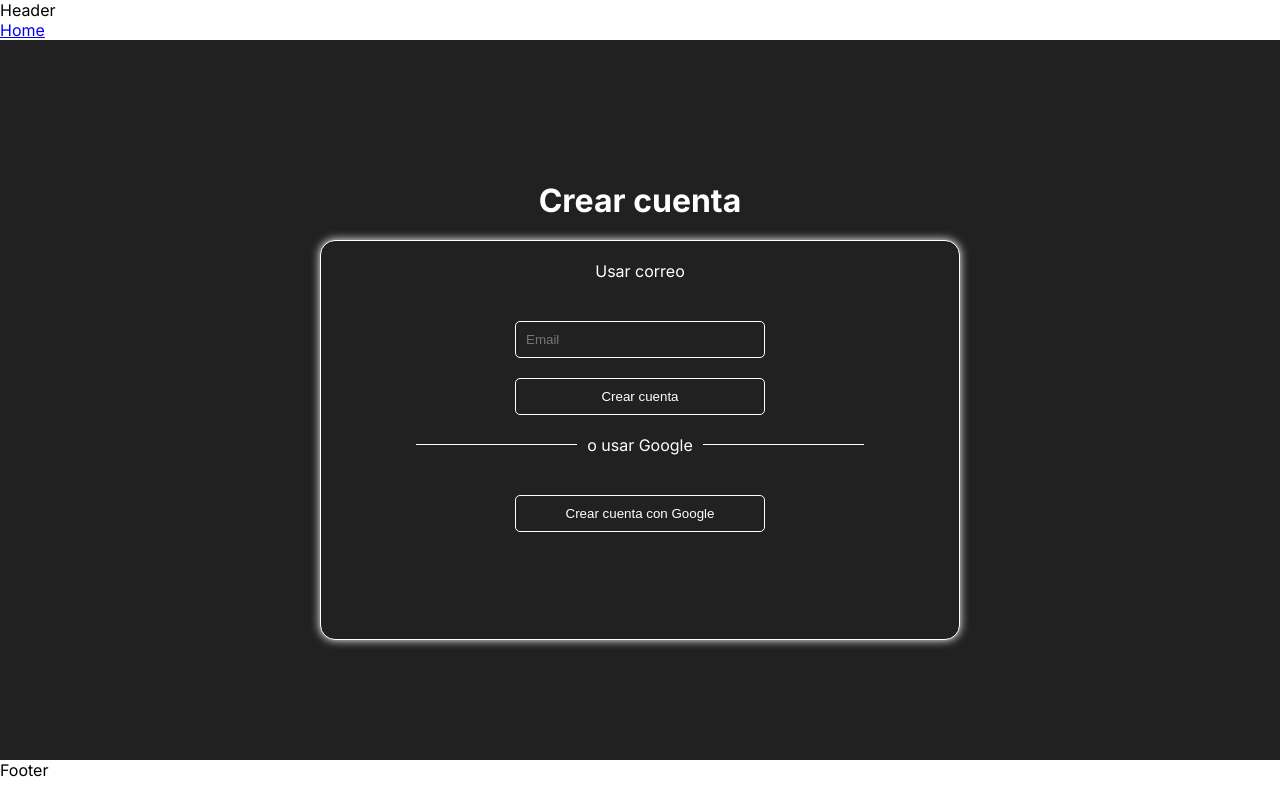
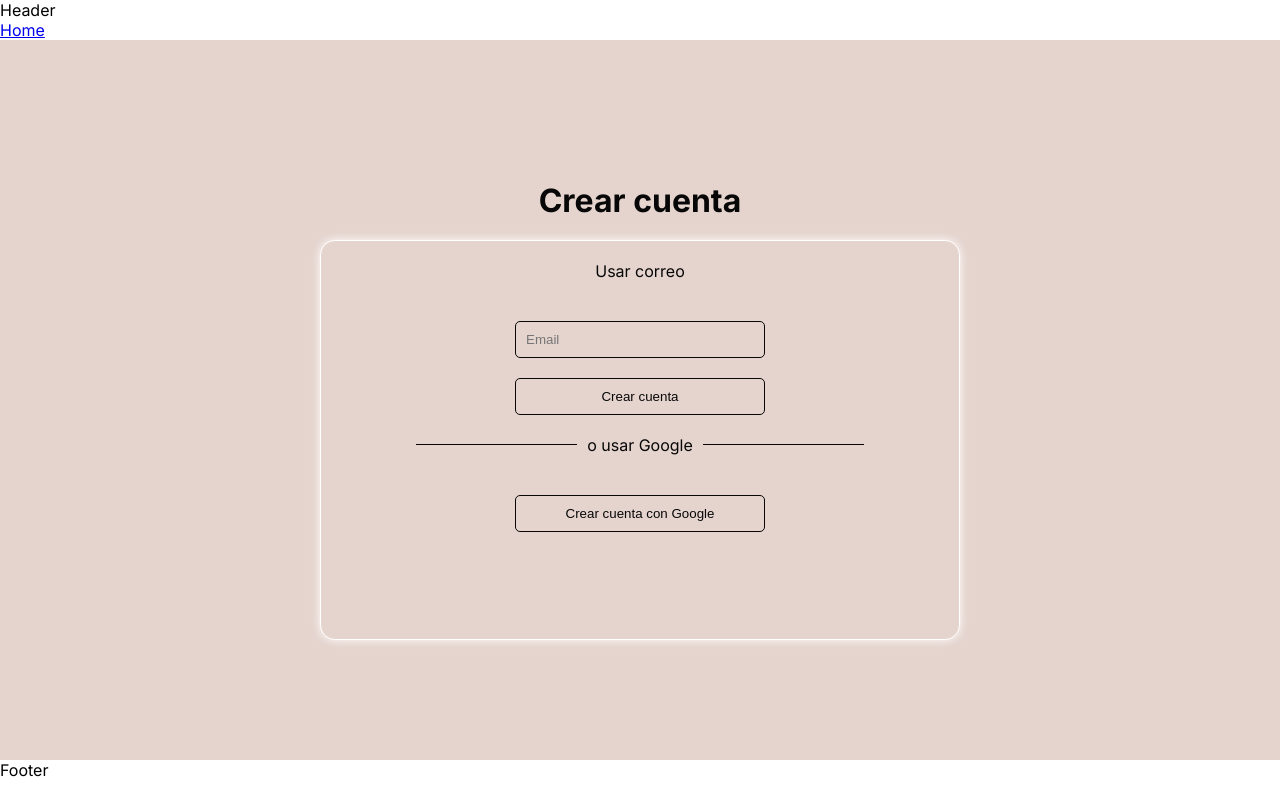
Before and after one commit to No-Country-simulation/c20-06-ft-node-react, a Next.js app in the folder frontend/: page /sign-up in a window 1280 px wide. Built offline with nearby package versions, Linux system fonts and the light colour scheme.

Commit message:
Agregada paleta de colores a las variables

```diff
--- a/frontend/src/app/globals.css
+++ b/frontend/src/app/globals.css
@@ -1,6 +1,9 @@
 :root {
-  --backgorund-color: #222121;
-  --text-color: white;
+  --primary-color: #E90066;
+  --secondary-color: #0A26EE;
+  --backgorund-color: #E5D4CE;
+  --text-color: #070707;
+  --celeste: #7FD1D9;
 }
 
 * {
@@ -14,9 +17,3 @@ body {
   max-width: 100vw;
   overflow-x: hidden;
 }
-
-@media (prefers-color-scheme: dark) {
-  html {
-    color-scheme: dark;
-  }
-}
--- a/frontend/src/components/Button/Button.jsx
+++ b/frontend/src/components/Button/Button.jsx
@@ -1,8 +1,8 @@
 import styles from './Button.module.css'
 
-const Button = ({ children, onClick, className = null }) => {
+const Button = ({ children, onClick, className = '' }) => {
   return (
-    <button onClick={onClick} className={`${styles.button} ${className}`}> { children }</button >
+    <button onClick={onClick} className={className ? `${className} ${styles.button}` : styles.button}> {children}</button >
   )
 }
 
--- a/frontend/src/components/Sidebar/Sidebar.jsx
+++ b/frontend/src/components/Sidebar/Sidebar.jsx
@@ -15,12 +15,16 @@ const Sidebar = ({ categories, services, city }) => {
   return (
     <aside className={styles.sidebar}>
       <div className={styles.login}>
-        <Button>
-          <Link href="/sign-up">
+        <Button className={styles.signUp}>
+          <Link href="/sign-up" className={styles.link}>
             Crear cuenta
           </Link>
         </Button>
-        <Button>Iniciar sesion</Button>
+        <Button className={styles.signIn}>
+          <Link href='/sign-in' className={styles.link}>
+            Iniciar sesion
+          </Link>
+        </Button>
       </div>
 
       <div className={styles.otherServices}>
--- a/frontend/src/components/Sidebar/styles.module.css
+++ b/frontend/src/components/Sidebar/styles.module.css
@@ -29,3 +29,30 @@
   width: 100%;
   padding: 20px;
 }
+
+button.signUp {
+  border: 1px solid var(--primary-color);
+  color: var(--primary-color);
+
+  &:hover {
+    background-color: var(--primary-color);
+    color: var(--backgorund-color);
+  }
+}
+
+button.signIn {
+  border: 1px solid var(--secondary-color);
+  color: var(--secondary-color);
+
+  &:hover {
+    background-color: var(--secondary-color);
+    color: var(--backgorund-color);
+  }
+}
+
+.link {
+  text-decoration: none;
+  color: inherit;
+  font-weight: bold;
+  font-size: 18px;
+}
```
